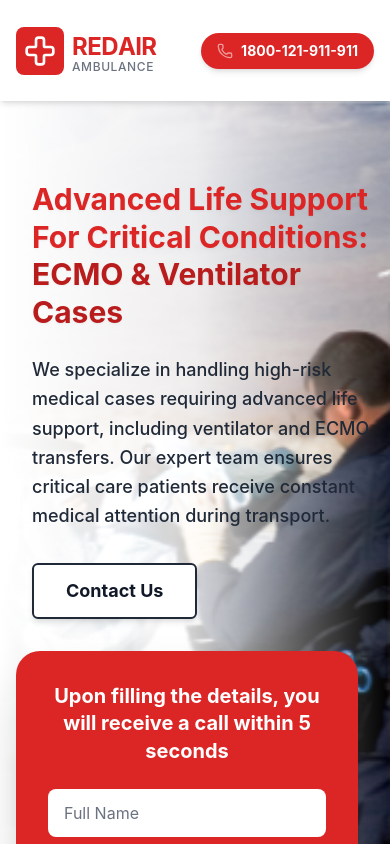
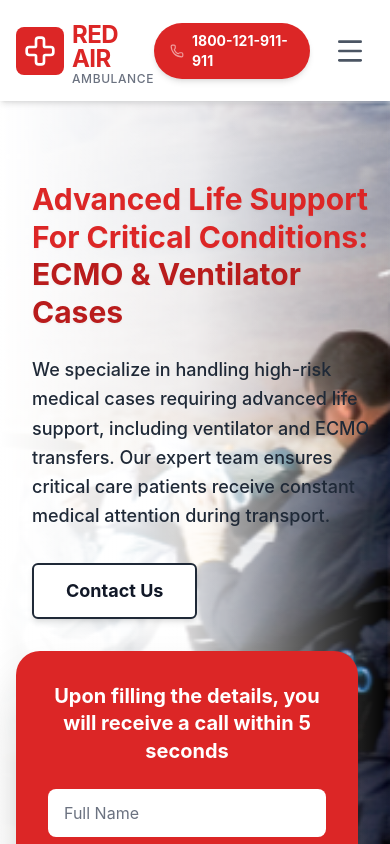
Before and after one commit to zenithshah07-creator/Red-air-Ambulance-copy, a React (Vite) app: page /contact in a window 390 px wide. Shown: the top 844 px of the page. Built offline with nearby package versions, Linux system fonts and the light colour scheme.

Commit message:
Inital changes

```diff
--- a/src/components/layout/Header.jsx
+++ b/src/components/layout/Header.jsx
@@ -236,13 +236,20 @@ const Header = () => {
                             <Phone className="h-4 w-4 mr-2 animate-pulse" />
                             1800-121-911-911
                         </a>
+                        <button
+                            className="ml-4 p-2 text-gray-600 hover:text-red-600 focus:outline-none"
+                            onClick={toggleMenu}
+                            aria-label="Toggle Menu"
+                        >
+                            {isMenuOpen ? <X className="h-8 w-8" /> : <Menu className="h-8 w-8" />}
+                        </button>
                     </div>
                 </div>
             </div>
 
             {/* Mobile Menu */}
             {isMenuOpen && (
-                <div className="lg:hidden bg-white border-t border-gray-100 absolute top-full left-0 w-full shadow-lg h-[calc(100vh-101px)] overflow-y-auto pb-20">
+                <div className="xl:hidden bg-white border-t border-gray-100 absolute top-full left-0 w-full shadow-lg h-[calc(100vh-101px)] overflow-y-auto pb-20">
                     <div className="px-4 pt-4 pb-6 space-y-2">
                         {navLinks.map((link) => (
                             <div key={link.name} className="border-b border-gray-50 last:border-none">
```
